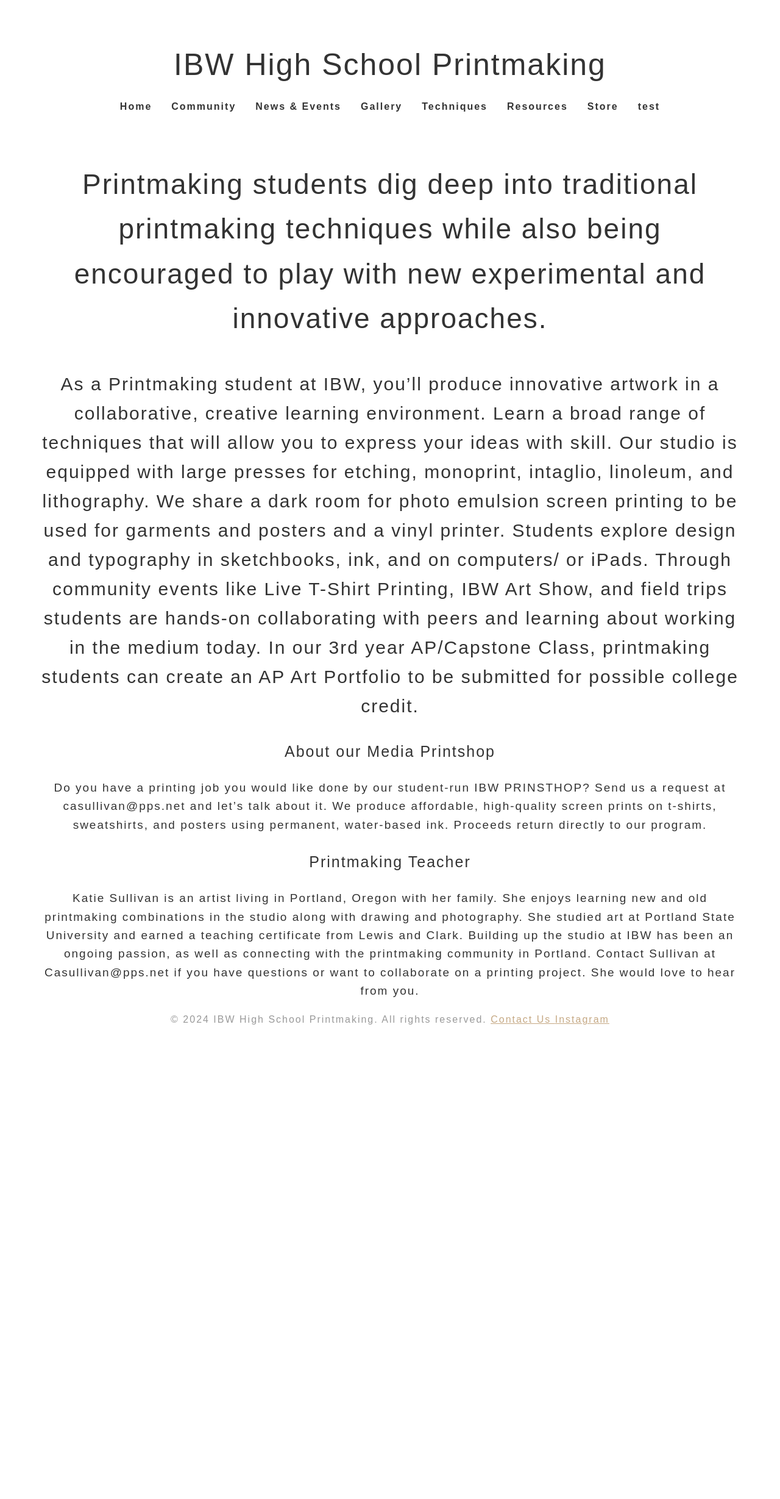
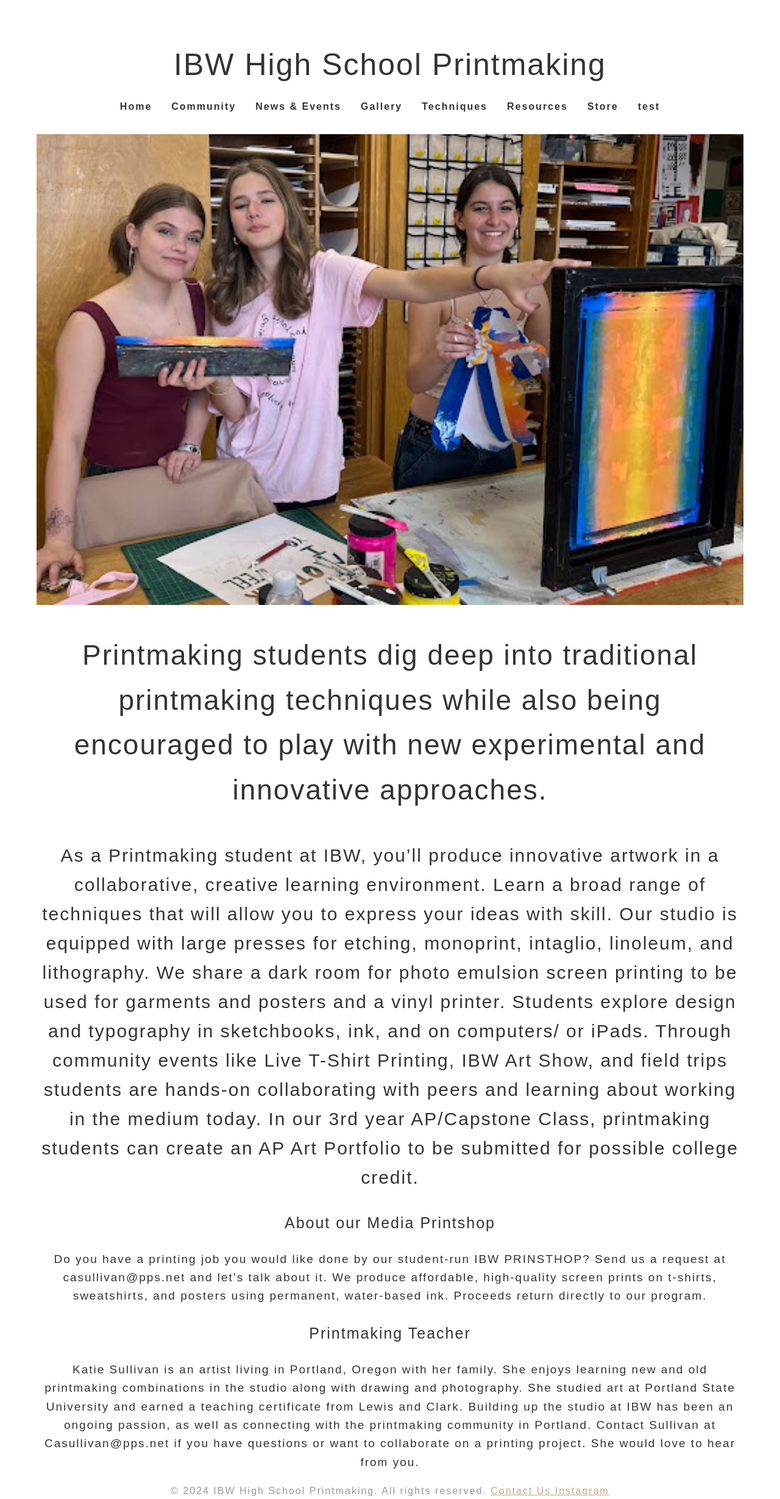
Before and after one commit to IBWPrintmaking/IBWPrintmaking.github.io, a Jekyll site: the page built from index.html, in a window 1280 px wide. Shown: the whole page at 61% size. Built offline with Jekyll 4.4.1, drawn with Linux system fonts in a browser that asks for light colours; before the commit the page ends 1685 px from its top, so only the background shows below that.

Commit message:
Update styles.css

```diff
--- a/assets/css/styles.css
+++ b/assets/css/styles.css
@@ -215,13 +215,6 @@ nav ul li a {
     max-height: 100%;
     height: auto;
     width: auto\9;
-    /***/
-    position: absolute;
-    left: 0;
-    top: 0;
-    opacity: 0;
-    transition: opacity 0.5s ease-in-out;
-    object-fit: cover;
 }
 
 .visible {
```
